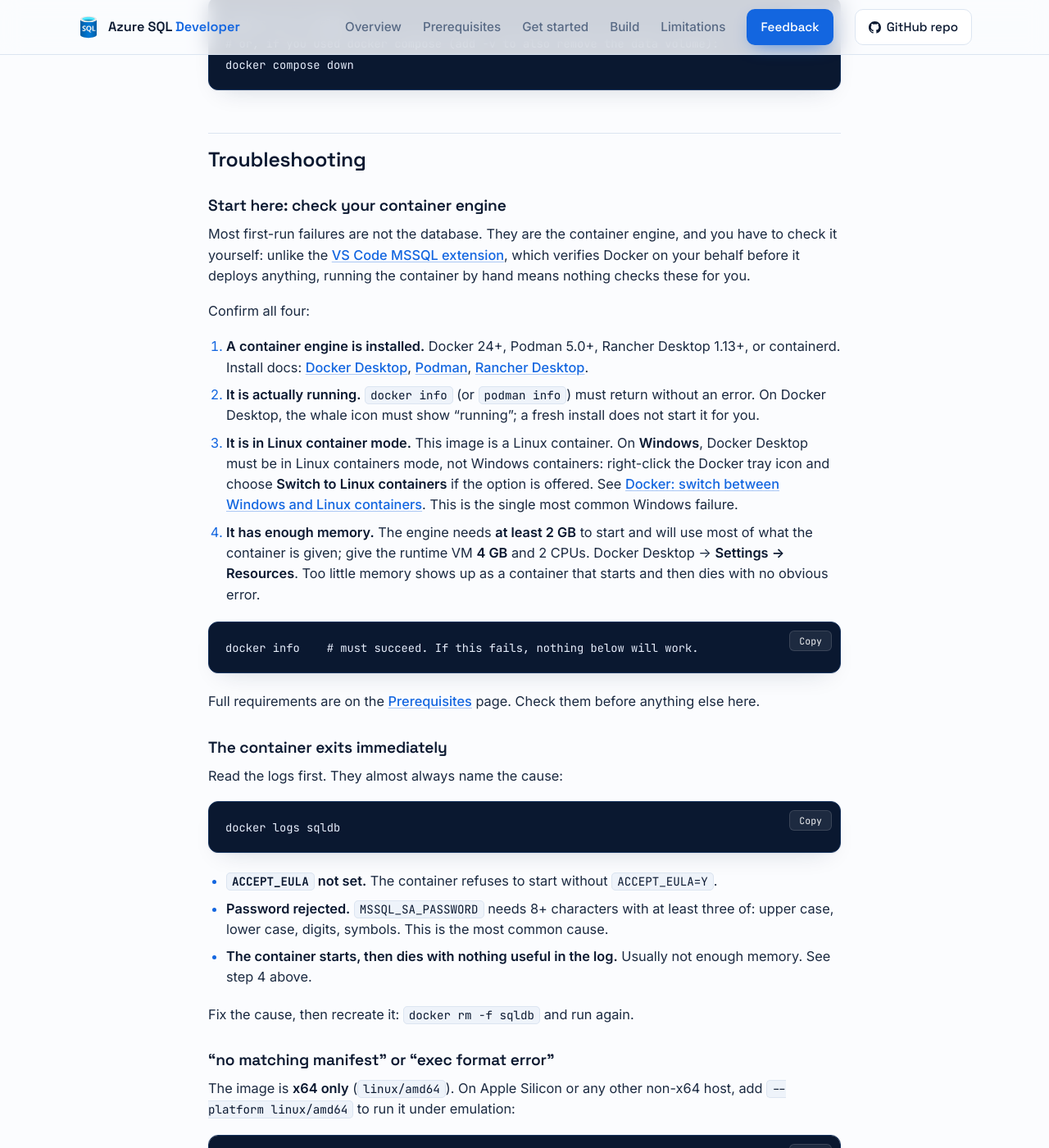
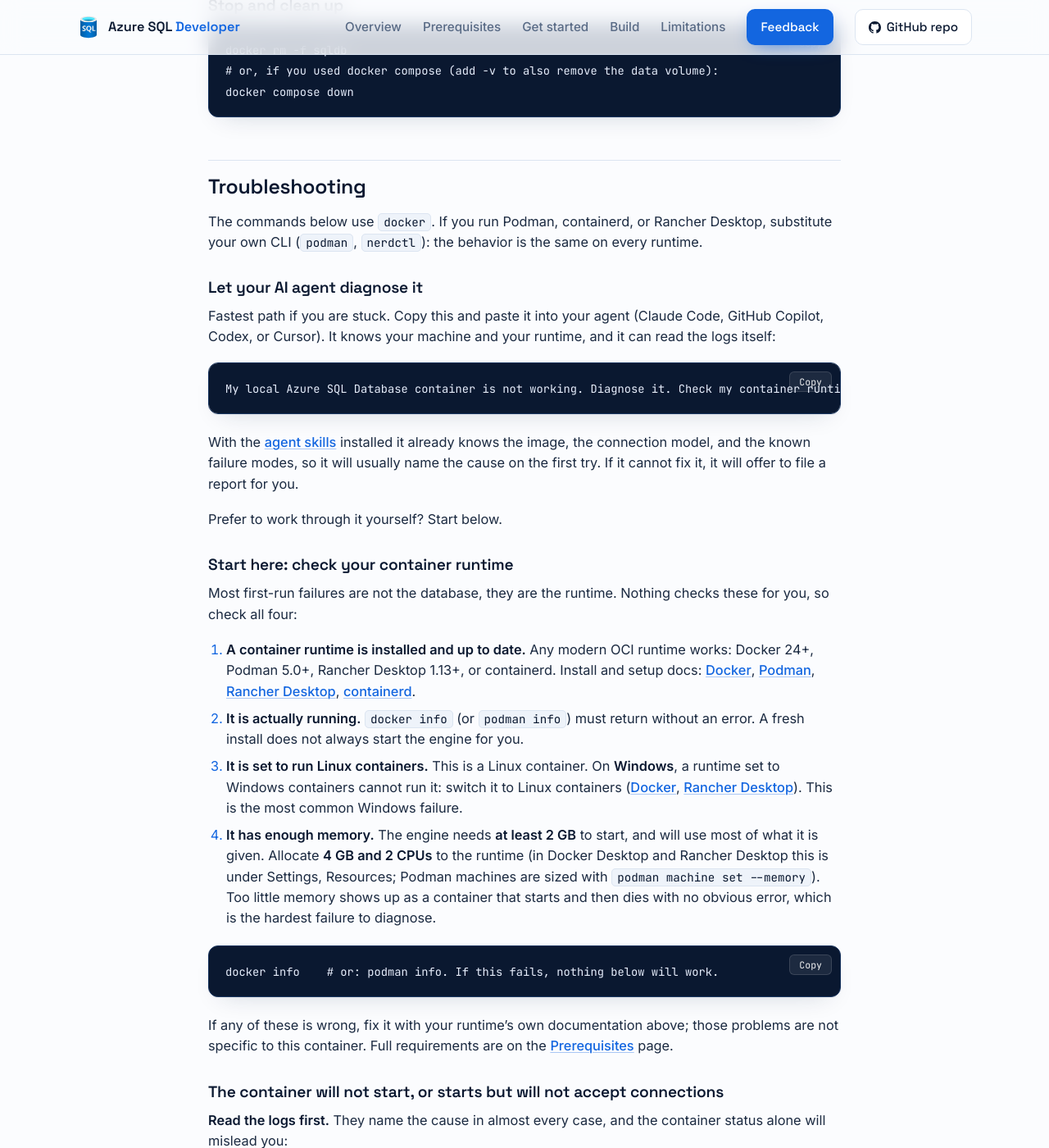
Before and after one commit to microsoft/azure-sql-database-container, a Jekyll site: the page built from docs/getting-started.md, in a window 1280 px wide and 1400 px high, scrolled down 4741 px. Shown: the whole window at 82% size. Built offline with Jekyll 4.4.1, drawn with Linux system fonts in a browser that asks for light colours; some of the changed text lies outside the part shown.

Commit message:
Make troubleshooting runtime-neutral, add a diagnostic prompt, fix a wrong fact (#90)
Three changes.

Dropped the VS Code comparison. Someone whose container will not start does not
care what a different tool does for other people.

Made the section runtime-neutral. It had drifted Docker-first against our own
rule. It now says up front that the commands use docker and to substitute podman
or nerdctl, names any modern OCI runtime rather than Docker Desktop, links the
install and troubleshooting docs for Docker, Podman, Rancher, and containerd, and
gives the Podman equivalent for sizing the VM. Runtime problems are not ours to
fix, so "Still stuck?" now sends people to their runtime's own troubleshooting
docs before it sends them to us.

Added a copy-paste diagnostic prompt at the top, since the fastest path for a
stuck user is to hand the problem to the agent that can already read their logs.

Fixed a wrong fact, found by testing the prompt against a real broken container. We
documented a weak SA password under "the container exits immediately". It does
not exit. The container reports Up while the engine inside refuses to start, and
every connection then fails with a login timeout that looks like a networking
problem. Anyone hitting the most common failure would have been looking in the
wrong place. Corrected in the docs and in the skill's troubleshooting reference,
which an agent acts on directly.

Also fixed an eval bug: the i4 sidecar row said "my docker-compose.yml" with no
fixture, so the agent correctly refused to edit a file that did not exist. Same
class of bug as i7. It has a fixture now.

Triggering eval: 100% trigger, 100% routing, 0% false positives. canon-check 16/16.

````diff
--- a/docs/getting-started.md
+++ b/docs/getting-started.md
@@ -13,7 +13,8 @@
   - [Step 2: start the container](#step-2-start-the-container)
   - [Step 3: connect and run your first query](#step-3-connect-and-run-your-first-query)
 - [Troubleshooting](#troubleshooting)
-  - [Start here: check your container engine](#start-here-check-your-container-engine)
+  - [Let your AI agent diagnose it](#let-your-ai-agent-diagnose-it)
+  - [Start here: check your container runtime](#start-here-check-your-container-runtime)
   - [The container exits immediately](#the-container-exits-immediately)
   - [Platform and port problems](#no-matching-manifest-or-exec-format-error)
   - [Connection and database problems](#connection-fails-right-after-the-container-starts)
@@ -148,36 +149,53 @@
 
 ## Troubleshooting
 
-### Start here: check your container engine
+The commands below use `docker`. If you run Podman, containerd, or Rancher Desktop, substitute your own CLI (`podman`, `nerdctl`): the behavior is the same on every runtime.
 
-Most first-run failures are not the database. They are the container engine, and you have to check it yourself: unlike the [VS Code MSSQL extension](https://aka.ms/vscode-mssql-container-docs), which verifies Docker on your behalf before it deploys anything, running the container by hand means nothing checks these for you.
+### Let your AI agent diagnose it
 
-Confirm all four:
+Fastest path if you are stuck. Copy this and paste it into your agent (Claude Code, GitHub Copilot, Codex, or Cursor). It knows your machine and your runtime, and it can read the logs itself:
 
-1. **A container engine is installed.** Docker 24+, Podman 5.0+, Rancher Desktop 1.13+, or containerd. Install docs: [Docker Desktop](https://docs.docker.com/desktop/), [Podman](https://podman.io/docs/installation), [Rancher Desktop](https://docs.rancherdesktop.io/getting-started/installation/).
-2. **It is actually running.** `docker info` (or `podman info`) must return without an error. On Docker Desktop, the whale icon must show "running"; a fresh install does not start it for you.
-3. **It is in Linux container mode.** This image is a Linux container. On **Windows**, Docker Desktop must be in Linux containers mode, not Windows containers: right-click the Docker tray icon and choose **Switch to Linux containers** if the option is offered. See [Docker: switch between Windows and Linux containers](https://docs.docker.com/desktop/setup/install/windows-install/#switch-between-windows-and-linux-containers). This is the single most common Windows failure.
-4. **It has enough memory.** The engine needs **at least 2 GB** to start and will use most of what the container is given; give the runtime VM **4 GB** and 2 CPUs. Docker Desktop → **Settings → Resources**. Too little memory shows up as a container that starts and then dies with no obvious error.
+```text
+My local Azure SQL Database container is not working. Diagnose it. Check my container runtime is installed, running, and set to Linux containers; check it has enough memory (the engine needs at least 2 GB); check port 1433 is free; check the image is running under linux/amd64 on this host; then read the container logs and tell me the actual cause and the fix.
+```
+
+With the [agent skills](#fastest-let-your-ai-agent-set-it-up) installed it already knows the image, the connection model, and the known failure modes, so it will usually name the cause on the first try. If it cannot fix it, it will offer to file a report for you.
+
+Prefer to work through it yourself? Start below.
+
+### Start here: check your container runtime
+
+Most first-run failures are not the database, they are the runtime. Nothing checks these for you, so check all four:
+
+1. **A container runtime is installed and up to date.** Any modern OCI runtime works: Docker 24+, Podman 5.0+, Rancher Desktop 1.13+, or containerd. Install and setup docs: [Docker](https://docs.docker.com/desktop/), [Podman](https://podman.io/docs/installation), [Rancher Desktop](https://docs.rancherdesktop.io/getting-started/installation/), [containerd](https://github.com/containerd/nerdctl).
+2. **It is actually running.** `docker info` (or `podman info`) must return without an error. A fresh install does not always start the engine for you.
+3. **It is set to run Linux containers.** This is a Linux container. On **Windows**, a runtime set to Windows containers cannot run it: switch it to Linux containers ([Docker](https://docs.docker.com/desktop/setup/install/windows-install/#switch-between-windows-and-linux-containers), [Rancher Desktop](https://docs.rancherdesktop.io/getting-started/installation/)). This is the most common Windows failure.
+4. **It has enough memory.** The engine needs **at least 2 GB** to start, and will use most of what it is given. Allocate **4 GB and 2 CPUs** to the runtime (in Docker Desktop and Rancher Desktop this is under Settings, Resources; Podman machines are sized with `podman machine set --memory`). Too little memory shows up as a container that starts and then dies with no obvious error, which is the hardest failure to diagnose.
 
 ```bash
-docker info    # must succeed. If this fails, nothing below will work.
+docker info    # or: podman info. If this fails, nothing below will work.
 ```
 
-Full requirements are on the [Prerequisites](prerequisites.md) page. Check them before anything else here.
+If any of these is wrong, fix it with your runtime's own documentation above; those problems are not specific to this container. Full requirements are on the [Prerequisites](prerequisites.md) page.
 
-### The container exits immediately
+### The container will not start, or starts but will not accept connections
 
-Read the logs first. They almost always name the cause:
+**Read the logs first.** They name the cause in almost every case, and the container status alone will mislead you:
 
 ```bash
 docker logs sqldb
 ```
 
-- **`ACCEPT_EULA` not set.** The container refuses to start without `ACCEPT_EULA=Y`.
-- **Password rejected.** `MSSQL_SA_PASSWORD` needs 8+ characters with at least three of: upper case, lower case, digits, symbols. This is the most common cause.
-- **The container starts, then dies with nothing useful in the log.** Usually not enough memory. See step 4 above.
+Two different symptoms, and it matters which one you have:
 
-Fix the cause, then recreate it: `docker rm -f sqldb` and run again.
+**The container exits.** Check for a missing `ACCEPT_EULA=Y`. The container refuses to start without it.
+
+**The container says `Up`, but every connection fails** with a login timeout or "server is not found". The container is running; the database engine inside it is not. The usual causes:
+
+- **The SA password does not meet the policy.** This is the most common cause, and it is the one that fools people, because the container stays `Up` while the engine refuses to start. `MSSQL_SA_PASSWORD` needs 8+ characters with at least three of: upper case, lower case, digits, symbols. The log says so; the container status does not.
+- **Not enough memory.** The engine needs at least 2 GB. See the runtime check above.
+
+Either way: fix the cause, remove the container (`docker rm -f sqldb`), and run it again. Changing the environment variable on a container that already exists does nothing; you have to recreate it.
 
 ### "no matching manifest" or "exec format error"
 
@@ -246,11 +264,11 @@
 
 ### Still stuck?
 
-Check [Known limitations](known-limitations.md) first: the behavior may be a documented gap rather than a bug.
+1. **Is it a known gap?** Check [Known limitations](known-limitations.md) first. The behavior may be documented rather than broken.
+2. **Is it your runtime, not the container?** If the container never starts, if `docker info` fails, or if the runtime cannot pull any image at all, it is a runtime problem and their documentation will fix it faster than we can: [Docker](https://docs.docker.com/desktop/troubleshoot-and-support/troubleshoot/), [Podman](https://podman.io/docs), [Rancher Desktop](https://docs.rancherdesktop.io/getting-started/installation/).
+3. **Still nothing? Tell us.** We would rather hear about it than have you work around it in silence.
 
-If it is not there, tell us. We would rather hear about it than have you work around it in silence.
-
-- **Something wrong with the container:** [report a bug](https://aka.ms/azuresql-developer-bug). Include the image tag, your host OS, your container runtime and version, and the output of `docker logs sqldb`.
+- **Something wrong with the container:** [report a bug](https://aka.ms/azuresql-developer-bug). Include the image tag, your host OS, your container runtime and version, and the container logs.
 - **Something wrong with an agent skill** (it told your agent the wrong thing, or no skill loaded): [report it here](https://aka.ms/sql-agent-skills-feedback). Tell us which skill, which agent, and what you had to do instead.
 
 ## Next: build something
````
Also changed, not shown: skills/azuresql-db-container/references/troubleshooting.md (+21 -7 lines).
